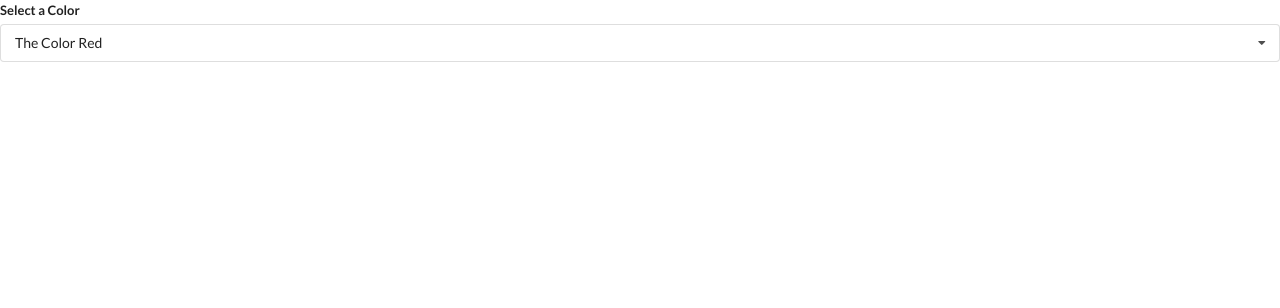
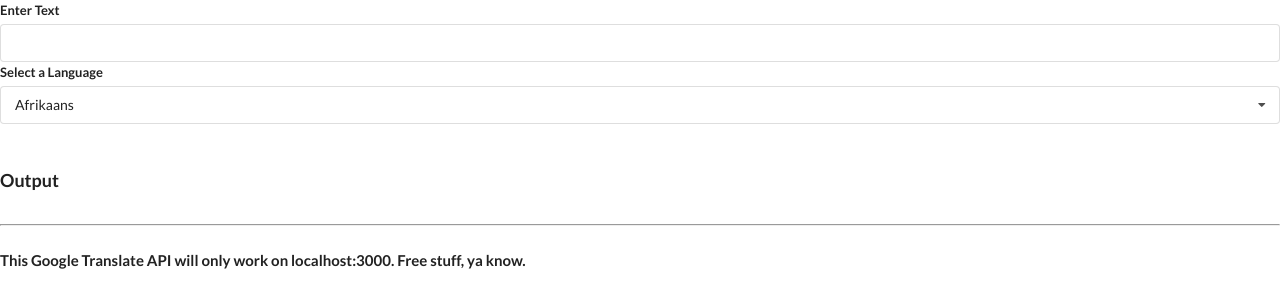
Before and after one commit to kyleb12345/React-Widgets, a React (Create React App) app: page / in a window 1280 px wide. Shown: the top 308 px of the page. Built offline with nearby package versions, Linux system fonts and the light colour scheme; no server answers.

Commit message:
made translation widget

```diff
--- a/src/App.js
+++ b/src/App.js
@@ -2,6 +2,7 @@
 import Accordion from "./components/Accordion";
 import Search from "./components/Search";
 import Dropdown from "./components/Dropdown";
+import Translate from "./components/Translate";
 
 // const items = [
 //   {
@@ -18,31 +19,28 @@
 //   },
 // ];
 
-const options = [
-  {
-    label:'The Color Red',
-    value: 'red',
-  },
-  {
-    label:'The Color Green',
-    value: 'green',
-  },
-  {
-    label:'The Color Blue',
-    value: 'blue',
-  },
-];
+// const options = [
+//   {
+//     label:'The Color Red',
+//     value: 'red',
+//   },
+//   {
+//     label:'The Color Green',
+//     value: 'green',
+//   },
+//   {
+//     label:'The Color Blue',
+//     value: 'blue',
+//   },
+// ];
 
 
 function App() {
-  const [selected, setSelected] = useState(options[0]);
+
 
   return (
     <div>
-    <Dropdown
-    selected={selected}
-    onSelectedChange={setSelected}
-    options={options} />
+    <Translate />
     </div>
   );
 }
--- /dev/null
+++ b/src/components/Convert.js
@@ -0,0 +1,45 @@
+import React, { useState, useEffect } from 'react';
+import axios from 'axios';
+
+const Convert = ({ language, text }) => {
+  const [translated, setTranslated] = useState('');
+  const [debouncedText, setDebouncedText] = useState(text);
+
+  useEffect(() => {
+    const timerId = setTimeout(() => {
+      setDebouncedText(text);
+    }, 500);
+
+    return () => {
+      clearTimeout(timerId);
+    };
+  }, [text]);
+
+  useEffect(() => {
+    const doTranslation = async () => {
+      const { data } = await axios.post(
+        'https://translation.googleapis.com/language/translate/v2',
+        {},
+        {
+          params: {
+            q: debouncedText,
+            target: language.value,
+            key: 'AIzaSyCHUCmpR7cT_yDFHC98CZJy2LTms-IwDlM',
+          },
+        }
+      );
+
+      setTranslated(data.data.translations[0].translatedText);
+    };
+
+    doTranslation();
+  }, [language, debouncedText]);
+
+  return (
+    <div>
+      <h1 className="ui header">{translated}</h1>
+    </div>
+  );
+};
+
+export default Convert;
--- a/src/components/Dropdown.js
+++ b/src/components/Dropdown.js
@@ -1,6 +1,6 @@
 import React, {useState, useEffect, useRef} from 'react'
 
-const Dropdown = ({options, selected, onSelectedChange}) => {
+const Dropdown = ({options, label, selected, onSelectedChange}) => {
     const [open, setOpen] = useState(false);
     const ref = useRef();
 
@@ -38,7 +38,7 @@
   return (
     <div  ref={ref} className="ui form">
         <div className="field">
-            <label className="label">Select a Color</label>
+            <label className="label">{label}</label>
             <div onClick={() => setOpen(!open)}
             className={`ui selection dropdown ${open ? 'visible active' : ''}`}>
             <i className="dropdown icon"></i>
--- /dev/null
+++ b/src/components/Translate.js
@@ -0,0 +1,47 @@
+import React, { useState } from 'react'
+import Dropdown from './Dropdown'
+import Convert from './Convert';
+
+const options = [
+    {
+        label: 'Afrikaans',
+        value: 'af'
+    },
+    {
+        label: 'Arabic',
+        value: 'ar'
+    },
+    {
+        label: 'Hindi',
+        value: 'hi'
+    }
+];
+
+const Translate = () => {
+    const [language, setLanguage] = useState(options[0]);
+    const [text, setText] = useState('');
+
+  return (
+    <div>
+        <div className="ui form">
+        <div className="field">
+        <label>Enter Text</label>
+            <input value={text} onChange={(e) => setText(e.target.value)} />
+        </div>
+        </div>
+        <Dropdown
+        label="Select a Language"
+        selected={language}
+        onSelectedChange={setLanguage}
+        options={options} />
+        <br />
+        <h3 className="ui header">Output</h3>
+        <Convert text={text} language={language} />
+        <hr />
+        <h4>This Google Translate API will only work on localhost:3000. Free stuff, ya know.</h4>
+    </div>
+
+  )
+}
+
+export default Translate;
```
